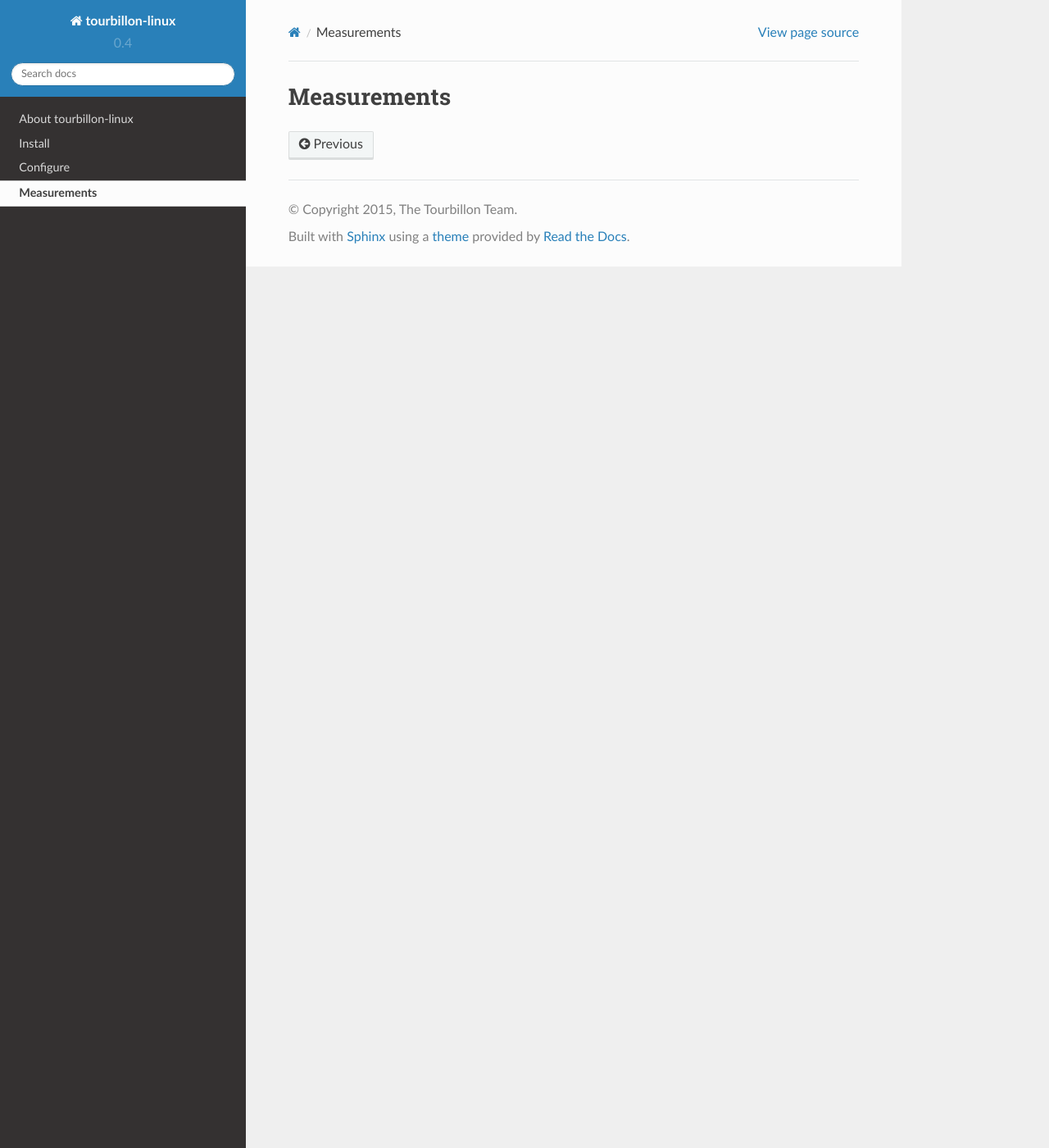
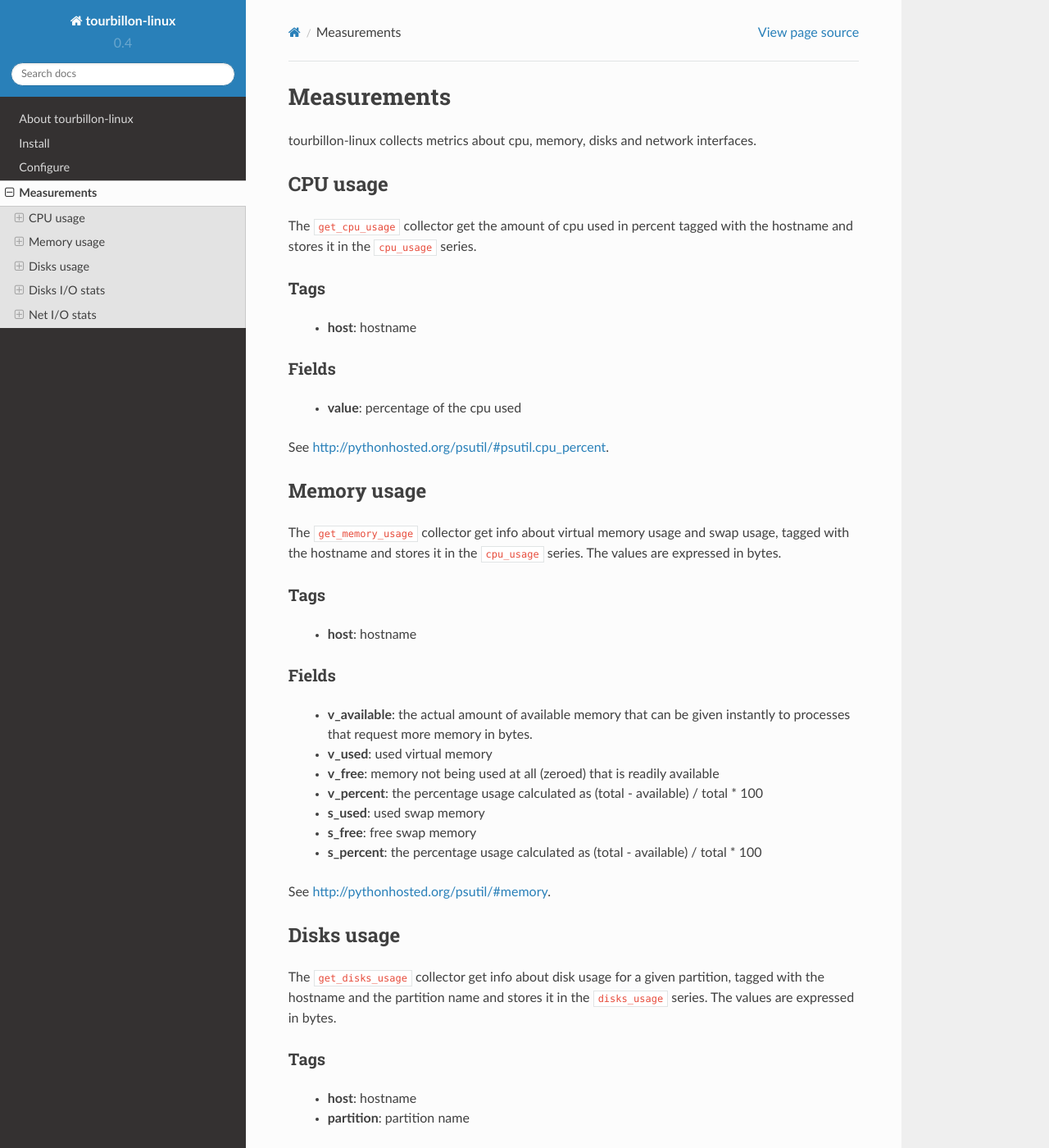
Before and after one commit to tourbillonpy/tourbillon-linux, a Sphinx documentation site: the page built from doc/source/measurements.rst, in a window 1280 px wide and 1400 px high. Shown: the whole window at 82% size. Built offline with Sphinx 7.4.7 and the Read the Docs theme 2.0.0, drawn with Linux system fonts in a browser that asks for light colours; some of the changed text lies outside the part shown.

```diff
--- a/doc/source/measurements.rst
+++ b/doc/source/measurements.rst
@@ -1,2 +1,120 @@
 Measurements
 ************
+
+tourbillon-linux collects metrics about cpu, memory, disks and network interfaces.
+
+
+CPU usage
+=========
+
+
+The ``get_cpu_usage`` collector get the amount of cpu used in percent tagged with the hostname and stores it in the ``cpu_usage`` series.
+
+
+Tags
+----
+	* **host**: hostname
+
+Fields
+------
+
+	* **value**: percentage of the cpu used
+
+
+See `http://pythonhosted.org/psutil/#psutil.cpu_percent <http://pythonhosted.org/psutil/#psutil.cpu_percent>`_.
+
+Memory usage
+============
+
+The ``get_memory_usage`` collector get info about virtual memory usage and swap usage, tagged with the hostname and stores it in the ``cpu_usage`` series.
+The values are expressed in bytes.
+
+
+Tags
+----
+	* **host**: hostname
+
+Fields
+------
+
+	* **v_available**: the actual amount of available memory that can be given instantly to processes that request more memory in bytes.
+	* **v_used**: used virtual memory
+	* **v_free**: memory not being used at all (zeroed) that is readily available
+	* **v_percent**: the percentage usage calculated as (total - available) / total * 100
+	* **s_used**: used swap memory
+	* **s_free**: free swap memory
+	* **s_percent**: the percentage usage calculated as (total - available) / total * 100
+
+
+See `http://pythonhosted.org/psutil/#memory <http://pythonhosted.org/psutil/#memory>`_.
+
+Disks usage
+===========
+
+The ``get_disks_usage`` collector get info about disk usage for a given partition, tagged with the hostname and the partition name and stores it in the ``disks_usage`` series.
+The values are expressed in bytes.
+
+
+Tags
+----
+	* **host**: hostname
+	* **partition**: partition name
+
+Fields
+------
+	* **total**: total partition space
+	* **used**: used partition space
+	* **free**: free partition space
+	* **percent**: percentage usage
+
+
+See `http://pythonhosted.org/psutil/#psutil.disk_usage <http://pythonhosted.org/psutil/#psutil.disk_usage>`_.
+
+Disks I/O stats
+===============
+
+The ``get_disks_io_stats`` collector get info about disks I/O.
+Each field value express the difference between the current datapoint and the previous.
+
+
+Tags
+----
+	* **host**: hostname
+	* **disk**: device name
+
+Fields
+------
+	* **read_count**: number of reads
+	* **write_count**: number of writes
+	* **read_bytes**: number of bytes read
+	* **write_bytes**: number of bytes written
+	* **read_time**: time spent reading from disk in milliseconds
+	* **write_time**: time spent writing to disk in milliseconds
+
+See `http://pythonhosted.org/psutil/#psutil.disk_io_counters <http://pythonhosted.org/psutil/#psutil.disk_io_counters>`_.
+
+
+Net I/O stats
+=============
+
+The ``get_net_io_stats`` collector get info about network interfaces I/O.
+Each field value express the difference between the current datapoint and the previous.
+
+
+Tags
+----
+	* **host**: hostname
+	* **interface**: interface name
+
+Fields
+------
+	* **packets_sent**: number of packets sent
+	* **packets_recv**: number of packets received
+	* **bytes_sent**: number of bytes sent
+	* **bytes_recv**: number of bytes received
+	* **errin**: number of errors while receiving
+	* **errout**: number of errors while sending
+	* **dropin**: number of incoming packets which were dropped
+	* **dropout**: number of outgoing packets which were dropped
+
+See `http://pythonhosted.org/psutil/#psutil.net_io_counters <http://pythonhosted.org/psutil/#psutil.net_io_counters>`_.
```
Also changed, not shown: doc/source/about.rst (+8 -1 lines), doc/source/configure.rst (+11 -2 lines), doc/source/index.rst (+0 -8 lines), 1 other file.
